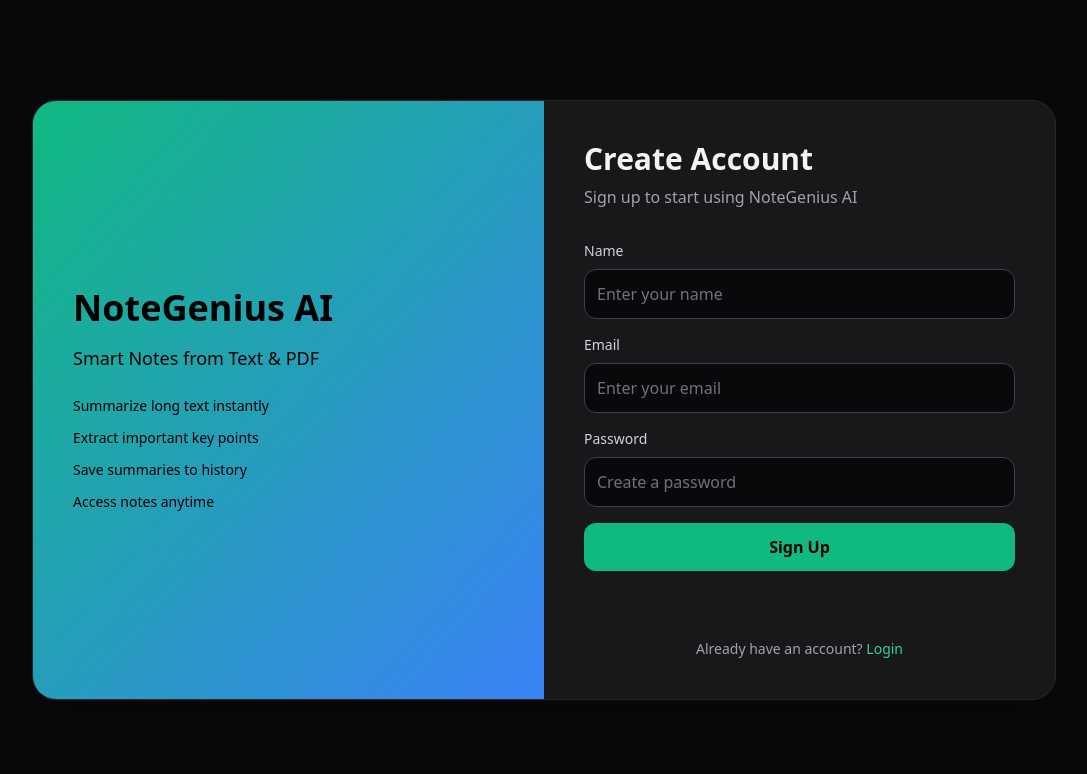
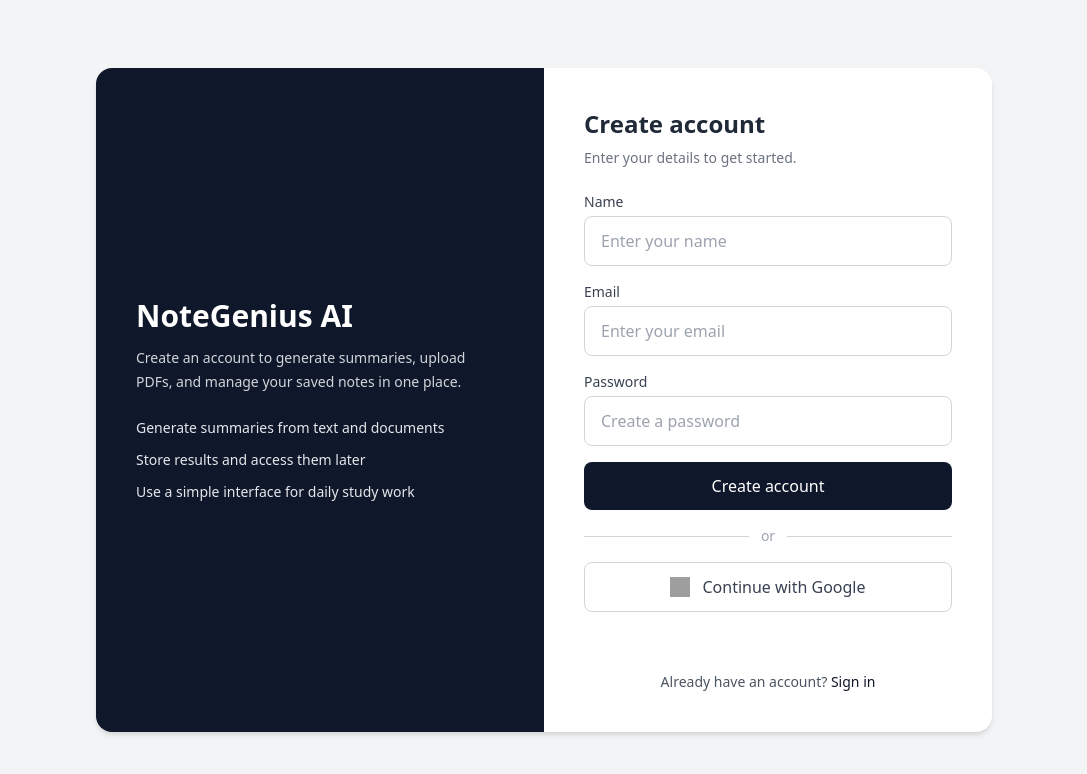
Before and after one commit to Agalya09/notegenius-ai, a plain HTML site: page frontend/signup.html in a window 1280 px wide. Shown: the whole page, without its empty margins (96-1183 px from the left). Drawn offline with nearby package versions, Linux system fonts and the light colour scheme; grey boxes are pictures that could not be loaded.

Commit message:
Revamp signup page layout and styles

```diff
--- a/frontend/signup.html
+++ b/frontend/signup.html
@@ -2,81 +2,95 @@
 <html lang="en">
 <head>
   <meta charset="UTF-8" />
-  <meta name="viewport" content="width=device-width, initial-scale=1.0"/>
-  <title>Sign Up - NoteGenius AI</title>
+  <meta name="viewport" content="width=device-width, initial-scale=1.0" />
+  <title>Signup - NoteGenius AI</title>
   <script src="https://cdn.tailwindcss.com"></script>
 </head>
-<body class="min-h-screen bg-zinc-950 text-zinc-100 flex items-center justify-center px-4">
+<body class="min-h-screen bg-gray-100 flex items-center justify-center px-4">
 
-  <div class="w-full max-w-5xl grid md:grid-cols-2 bg-zinc-900 border border-zinc-800 rounded-3xl overflow-hidden shadow-2xl">
+  <div class="w-full max-w-4xl bg-white rounded-2xl shadow-md overflow-hidden grid md:grid-cols-2">
 
-    <div class="hidden md:flex flex-col justify-center bg-gradient-to-br from-emerald-500 to-blue-500 text-black p-10">
-      <h1 class="text-4xl font-extrabold mb-4">NoteGenius AI</h1>
-      <p class="text-lg font-medium mb-6">
-        Smart Notes from Text & PDF
+    <!-- Left Side -->
+    <div class="bg-slate-900 text-white p-8 md:p-10 flex flex-col justify-center">
+      <h1 class="text-3xl font-bold mb-3">NoteGenius AI</h1>
+      <p class="text-sm text-gray-300 leading-6 mb-6">
+        Create an account to generate summaries, upload PDFs, and manage your saved notes in one place.
       </p>
 
-      <div class="space-y-3 text-sm font-medium">
-        <p>Summarize long text instantly</p>
-        <p>Extract important key points</p>
-        <p>Save summaries to history</p>
-        <p>Access notes anytime</p>
+      <div class="space-y-3 text-sm text-gray-200">
+        <p>Generate summaries from text and documents</p>
+        <p>Store results and access them later</p>
+        <p>Use a simple interface for daily study work</p>
       </div>
     </div>
 
+    <!-- Right Side -->
     <div class="p-8 md:p-10">
-      <div class="mb-8">
-        <h2 class="text-3xl font-bold mb-2">Create Account</h2>
-        <p class="text-zinc-400">Sign up to start using NoteGenius AI</p>
-      </div>
+      <h2 class="text-2xl font-semibold text-gray-800 mb-2">Create account</h2>
+      <p class="text-sm text-gray-500 mb-6">Enter your details to get started.</p>
 
       <div class="space-y-4">
         <div>
-          <label class="block text-sm font-medium text-zinc-300 mb-2">Name</label>
+          <label for="name" class="block text-sm font-medium text-gray-700 mb-1">Name</label>
           <input
             id="name"
             type="text"
             placeholder="Enter your name"
-            class="w-full bg-zinc-950 border border-zinc-700 rounded-xl p-3 text-zinc-100 placeholder-zinc-500 focus:outline-none focus:ring-2 focus:ring-emerald-500"
+            class="w-full border border-gray-300 rounded-lg px-4 py-3 focus:outline-none focus:ring-2 focus:ring-slate-900"
           />
         </div>
 
         <div>
-          <label class="block text-sm font-medium text-zinc-300 mb-2">Email</label>
+          <label for="email" class="block text-sm font-medium text-gray-700 mb-1">Email</label>
           <input
             id="email"
             type="email"
             placeholder="Enter your email"
-            class="w-full bg-zinc-950 border border-zinc-700 rounded-xl p-3 text-zinc-100 placeholder-zinc-500 focus:outline-none focus:ring-2 focus:ring-emerald-500"
+            class="w-full border border-gray-300 rounded-lg px-4 py-3 focus:outline-none focus:ring-2 focus:ring-slate-900"
           />
         </div>
 
         <div>
-          <label class="block text-sm font-medium text-zinc-300 mb-2">Password</label>
+          <label for="password" class="block text-sm font-medium text-gray-700 mb-1">Password</label>
           <input
             id="password"
             type="password"
             placeholder="Create a password"
-            class="w-full bg-zinc-950 border border-zinc-700 rounded-xl p-3 text-zinc-100 placeholder-zinc-500 focus:outline-none focus:ring-2 focus:ring-emerald-500"
+            class="w-full border border-gray-300 rounded-lg px-4 py-3 focus:outline-none focus:ring-2 focus:ring-slate-900"
           />
         </div>
 
         <button
-          onclick="signup()"
-          class="w-full bg-emerald-500 hover:bg-emerald-600 text-black font-semibold py-3 rounded-xl transition"
+          onclick="signupUser()"
+          class="w-full bg-slate-900 text-white py-3 rounded-lg hover:bg-slate-800 transition"
         >
-          Sign Up
+          Create account
         </button>
 
-        <p id="message" class="text-sm text-red-400 text-center min-h-[20px]"></p>
+        <div class="flex items-center gap-3 my-2">
+          <div class="h-px bg-gray-300 flex-1"></div>
+          <span class="text-sm text-gray-400">or</span>
+          <div class="h-px bg-gray-300 flex-1"></div>
+        </div>
+<button
+  type="button"
+  onclick="showGoogleInfo()"
+  class="w-full border border-gray-300 py-3 rounded-lg flex items-center justify-center gap-3 text-gray-700 hover:bg-gray-50 transition"
+>
+  <img
+    src="https://upload.wikimedia.org/wikipedia/commons/0/09/IOS_Google_icon.png"
+    class="w-5 h-5"
+  />
+  <span>Continue with Google</span>
+</button>
+
+        <p id="message" class="text-sm text-center min-h-[20px] text-red-500"></p>
       </div>
 
-      <div class="mt-8 text-center text-sm text-zinc-400">
+      <p class="text-sm text-gray-600 mt-6 text-center">
         Already have an account?
-        <a href="login.html" class="text-emerald-400 hover:text-emerald-300 font-medium">
-          Login
-        </a>
-      </div>
+        <a href="login.html" class="text-slate-900 font-medium">Sign in</a>
+      </p>
     </div>
 
   </div>
@@ -84,20 +98,24 @@
   <script>
     const BASE_URL = "https://notegenius-ai-t75e.onrender.com";
 
-    async function signup() {
+    function showGoogleInfo() {
+      alert("Google sign-in will be added in a future version.");
+    }
+
+    async function signupUser() {
       const name = document.getElementById("name").value.trim();
       const email = document.getElementById("email").value.trim();
       const password = document.getElementById("password").value.trim();
       const message = document.getElementById("message");
 
       if (!name || !email || !password) {
-        message.className = "text-sm text-red-400 text-center min-h-[20px]";
-        message.innerText = "Please fill all fields";
+        message.className = "text-sm text-center min-h-[20px] text-red-500";
+        message.innerText = "Please fill all fields.";
         return;
       }
 
       try {
-        message.className = "text-sm text-zinc-400 text-center min-h-[20px]";
+        message.className = "text-sm text-center min-h-[20px] text-gray-500";
         message.innerText = "Creating account...";
 
         const res = await fetch(`${BASE_URL}/api/auth/signup`, {
@@ -111,22 +129,23 @@
         const data = await res.json();
 
         if (res.ok) {
-          message.className = "text-sm text-emerald-400 text-center min-h-[20px]";
-          message.innerText = data.message || "Signup successful";
+          message.className = "text-sm text-center min-h-[20px] text-green-600";
+          message.innerText = data.message || "Account created successfully.";
 
           setTimeout(() => {
             window.location.href = "login.html";
-          }, 900);
+          }, 800);
         } else {
-          message.className = "text-sm text-red-400 text-center min-h-[20px]";
-          message.innerText = data.message || "Signup failed";
+          message.className = "text-sm text-center min-h-[20px] text-red-500";
+          message.innerText = data.message || "Unable to create account.";
         }
       } catch (error) {
         console.log("Signup error:", error);
-        message.className = "text-sm text-red-400 text-center min-h-[20px]";
-        message.innerText = "Signup request failed";
+        message.className = "text-sm text-center min-h-[20px] text-red-500";
+        message.innerText = "Signup request failed.";
       }
     }
   </script>
+
 </body>
 </html>
```
